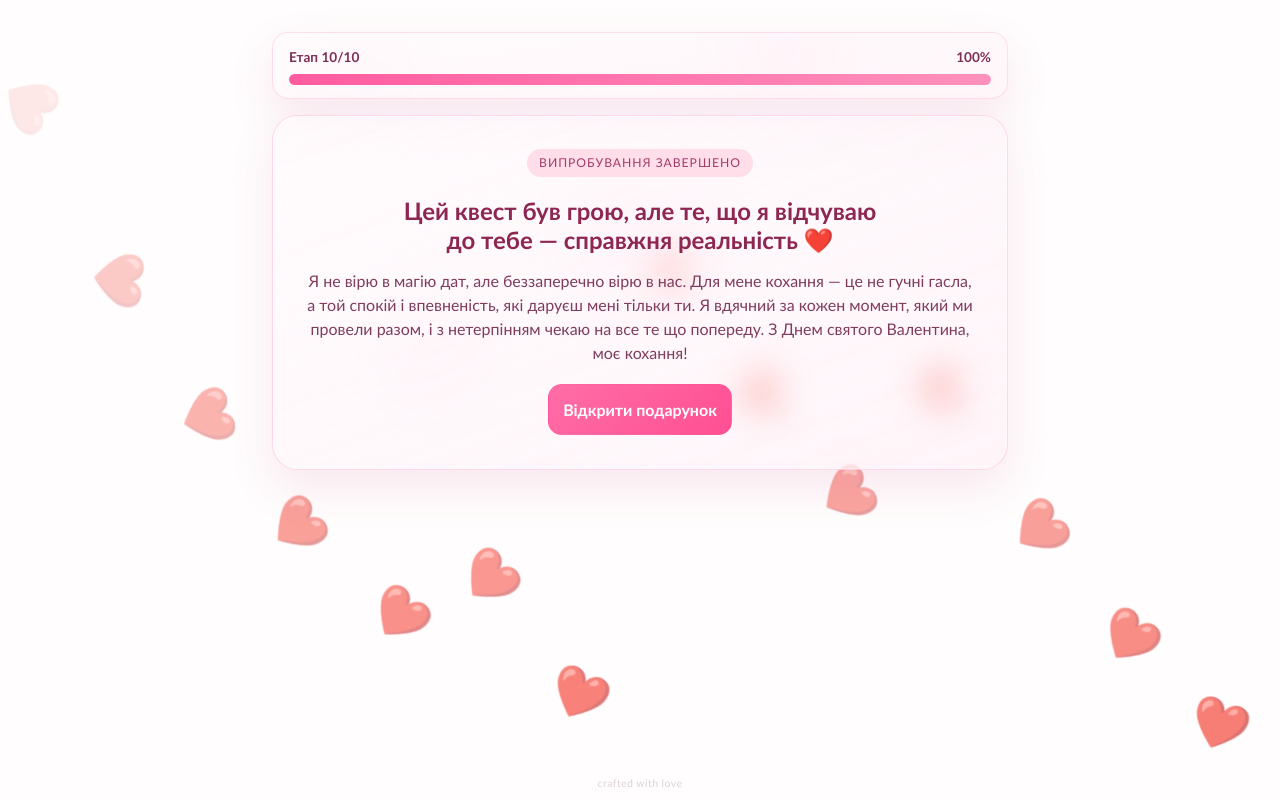
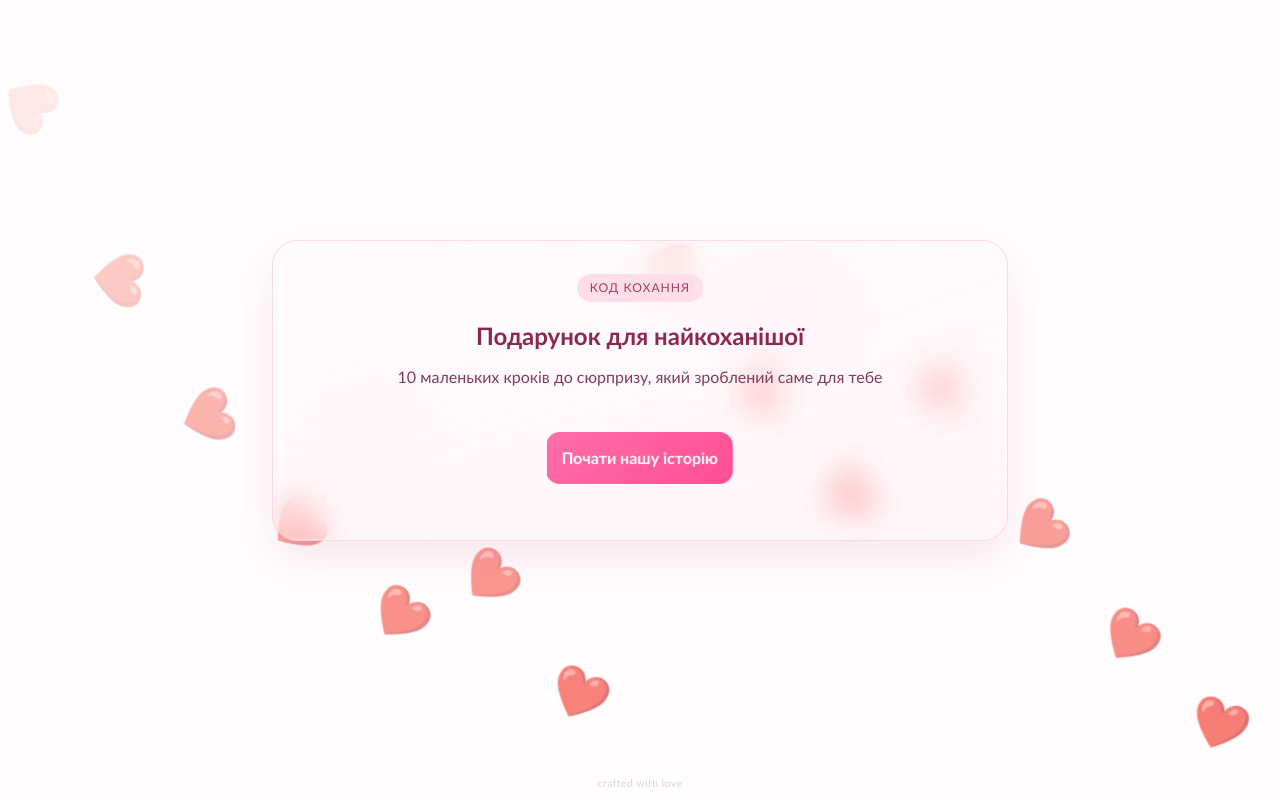
Before and after one commit to serhii-korniichuk/valentine-app, a React (Vite) app: page / in a window 1280 px wide. Built offline with nearby package versions, Linux system fonts and the light colour scheme.

Commit message:
fix: set initial view mode to 'home' in App component

```diff
--- a/src/App.tsx
+++ b/src/App.tsx
@@ -16,7 +16,7 @@ import { useSound } from "./hooks/useSound";
 type ViewMode = "home" | "stages" | "final";
 
 const App = () => {
-  const [mode, setMode] = useState<ViewMode>("final");
+  const [mode, setMode] = useState<ViewMode>("home");
   const [currentStage, setCurrentStage] = useState(0);
   const [confettiTrigger, setConfettiTrigger] = useState(0);
   const [rewardOpened, setRewardOpened] = useState(false);
```
